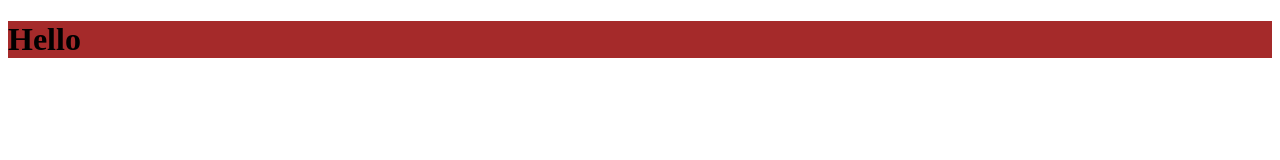
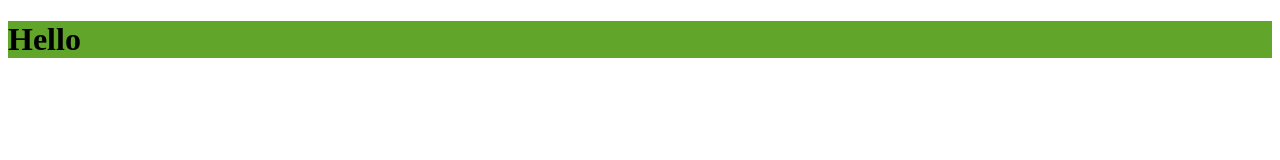
Before and after one commit to mohammedalhamss/myProject-, a plain HTML site: page index.html in a window 1280 px wide. Drawn offline with Linux system fonts and the light colour scheme.

Commit message:
BG color in css

```diff
--- a/style.css
+++ b/style.css
@@ -1,5 +1,5 @@
 h1{
-background-color: brown;
+background-color: rgb(97, 165, 42);
 
 
 
```
